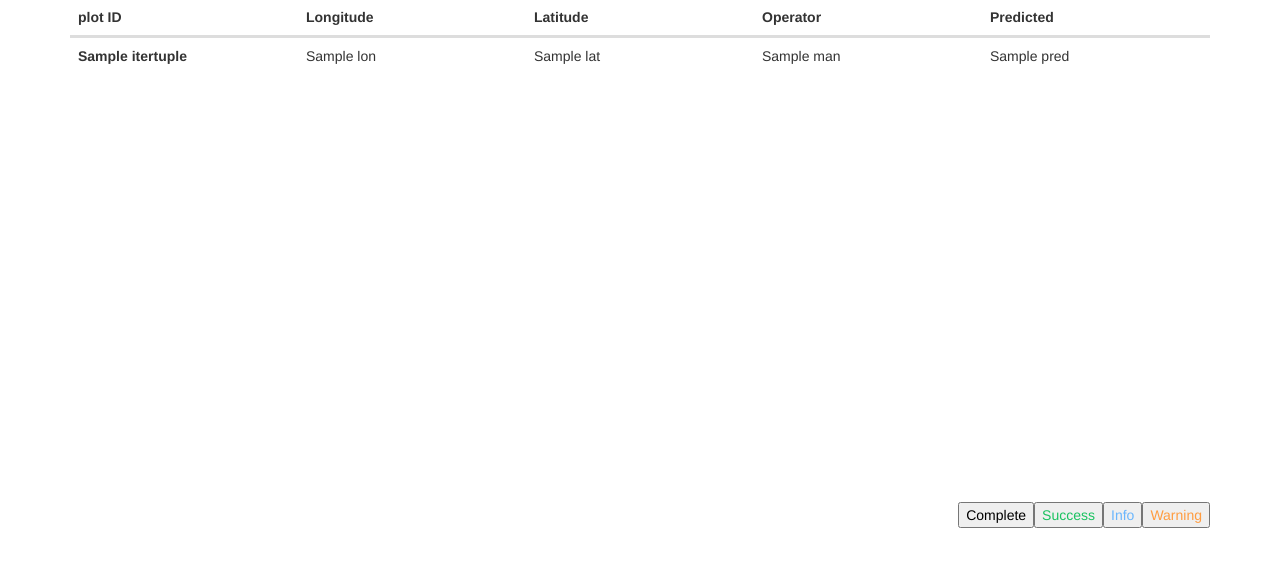
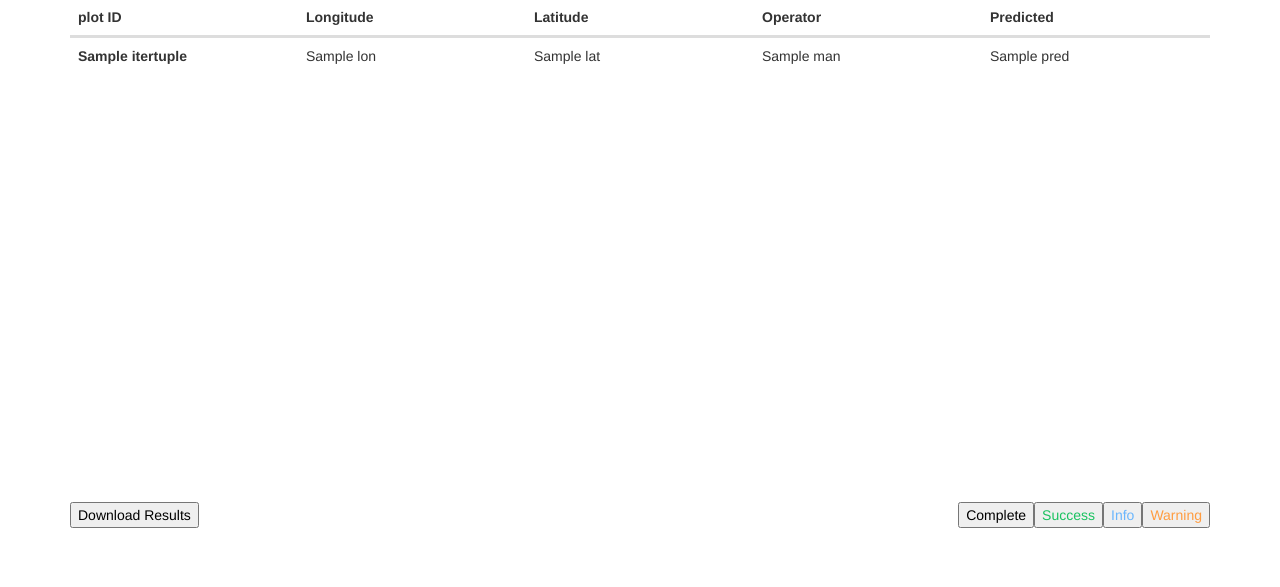
Before and after one commit to AvoinOrg/tree-cover-server, a Flask app: template app/templates/partial_result_list.html in a window 1280 px wide. Shown: the part 213-800 px from the top of the page. Run offline with Flask 2, Linux system fonts and the light colour scheme; the template is opened without the code that fills it: most values are stand-ins (such as "Sample title", 1, 10 or a date in 2020); some libraries are stand-ins or nearby versions.

Commit message:
Update partial_result_list.html

```diff
--- a/app/templates/partial_result_list.html
+++ b/app/templates/partial_result_list.html
@@ -55,6 +55,9 @@ thead, tbody tr {
       </tbody>
     </table>
 
+    <a href="/{{ discrep }}/{{ file_name }}/down">
+      <button type="button" style="color:black">Download Results</button>
+    </a>
 
     <a href=/warning/{{ file_name }} >
       <button type="button" style="float: right;color:rgb(255, 156, 64)">Warning</button>
```
